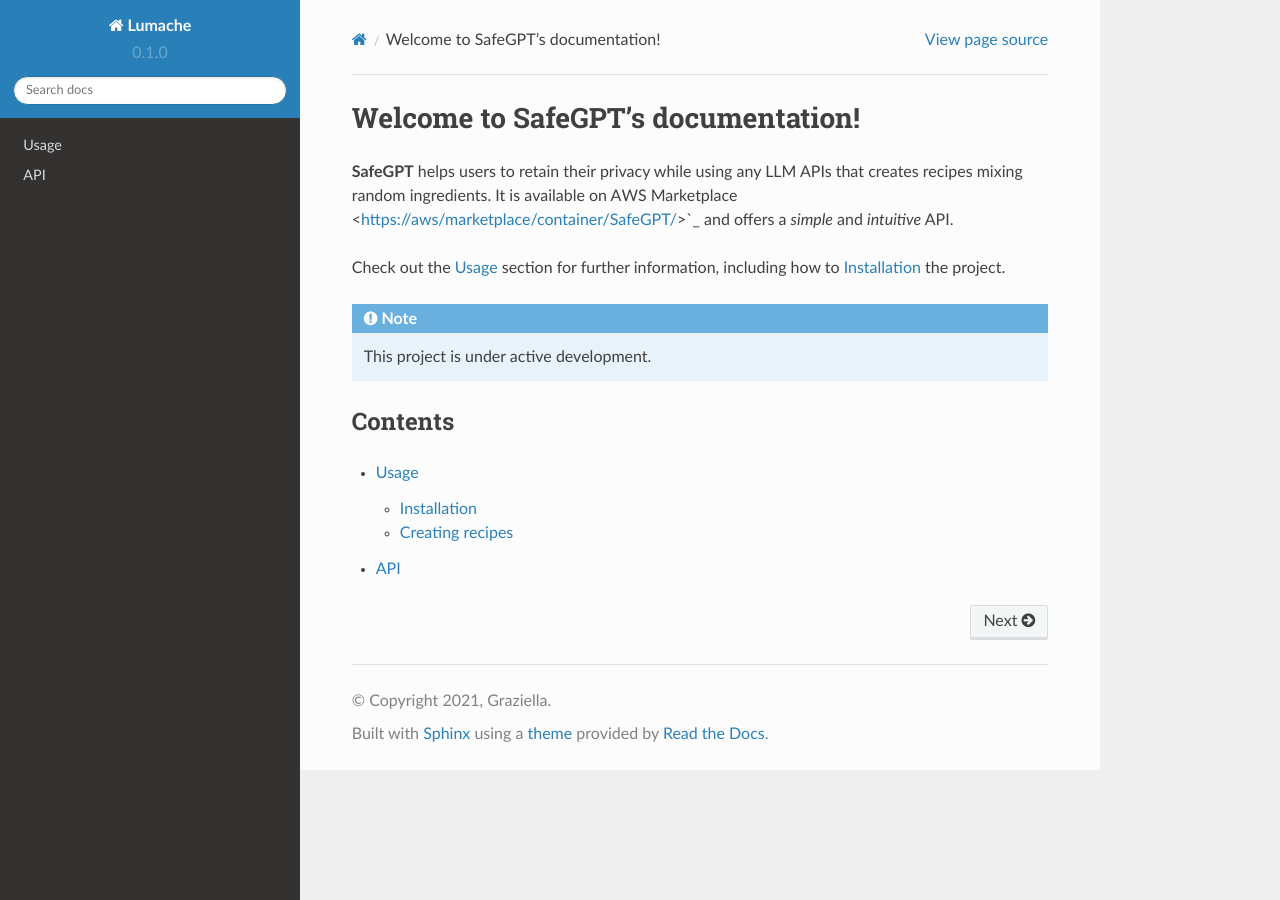
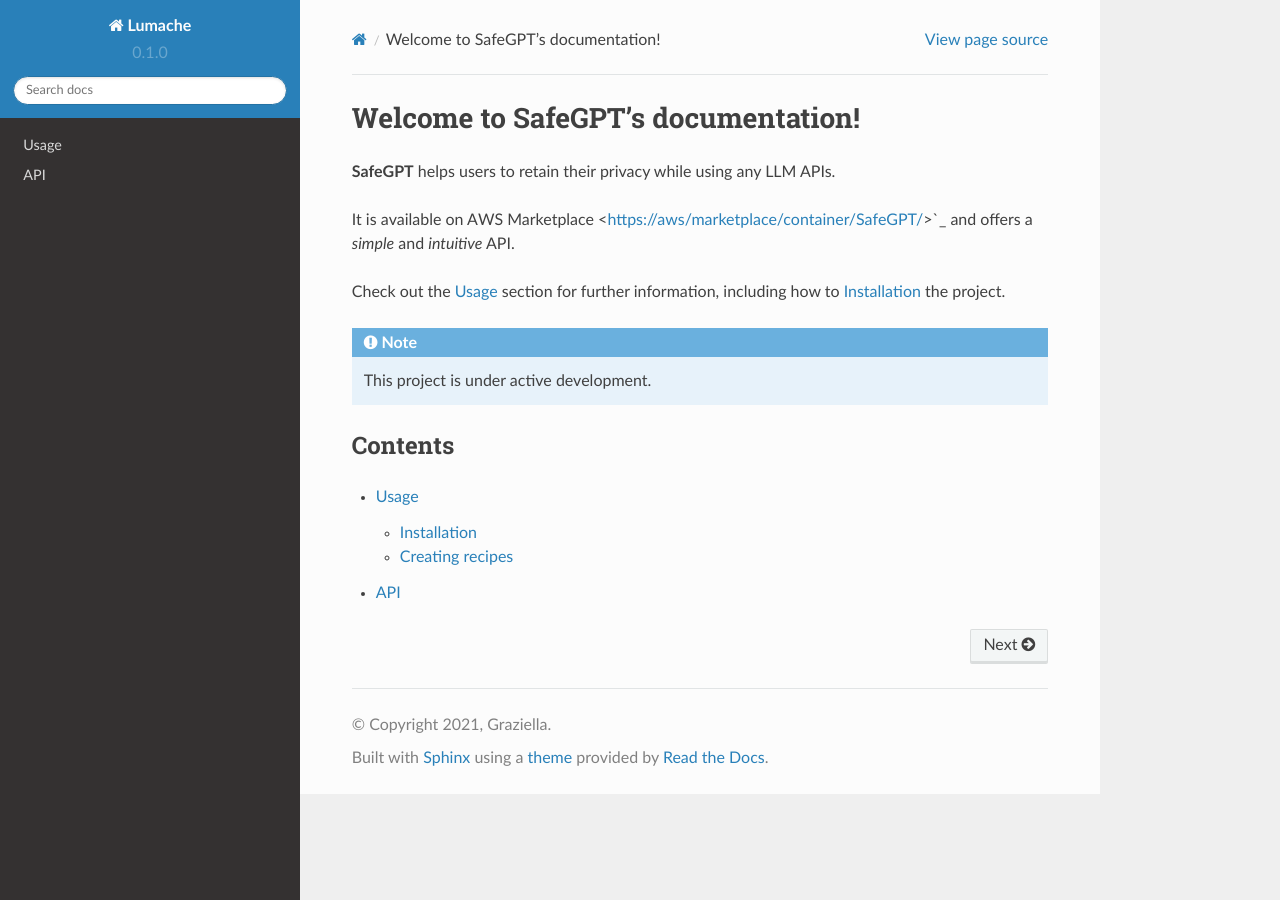
Before and after one commit to Trinityagi/Test, a Sphinx documentation site: the page built from docs/source/index.rst, in a window 1280 px wide. Built offline with Sphinx 7.4.7 and the Read the Docs theme 2.0.0, drawn with Linux system fonts in a browser that asks for light colours.

Commit message:
Update index.rst

```diff
--- a/docs/source/index.rst
+++ b/docs/source/index.rst
@@ -1,8 +1,8 @@
 Welcome to SafeGPT's documentation!
 ===================================
 
-**SafeGPT** helps users to retain their privacy while using any LLM APIs
-that creates recipes mixing random ingredients.
+**SafeGPT** helps users to retain their privacy while using any LLM APIs.
+
 It is available on AWS Marketplace <https://aws/marketplace/container/SafeGPT/>`_
 and offers a *simple* and *intuitive* API.
 
```
